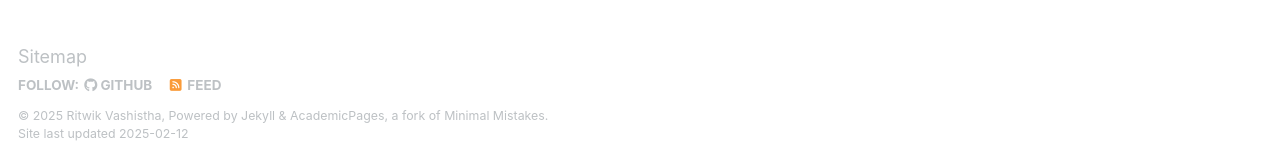
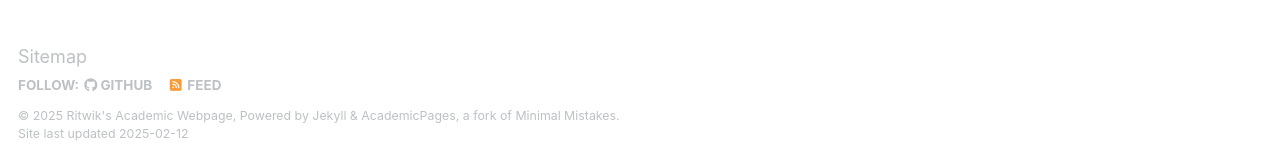
Before and after one commit to ritwikvashistha/ritwikvashistha.github.io, a Jekyll site: the page built from _pages/about.md, in a window 1280 px wide. Shown: the part 738-897 px from the top of the page. Built offline with Jekyll 4.4.1, drawn with Linux system fonts in a browser that asks for light colours; some web fonts are replaced.

Commit message:
Update _config.yml

```diff
--- a/_config.yml
+++ b/_config.yml
@@ -10,8 +10,8 @@
 locale                   : "en-US"
 site_theme               : "default"
 title                    : "Ritwik's Academic Webpage"
-title_separator          : "-"
-name                     : &name "Ritwik Vashistha"
+title_separator          : ""
+name                     : &name ""
 description              : &description "PhD student in Statistics at UT Austin"
 url                      : "https://ritwikvashistha.github.io"
 baseurl                  : "" # the subpath of your site, e.g. "/blog"
```
